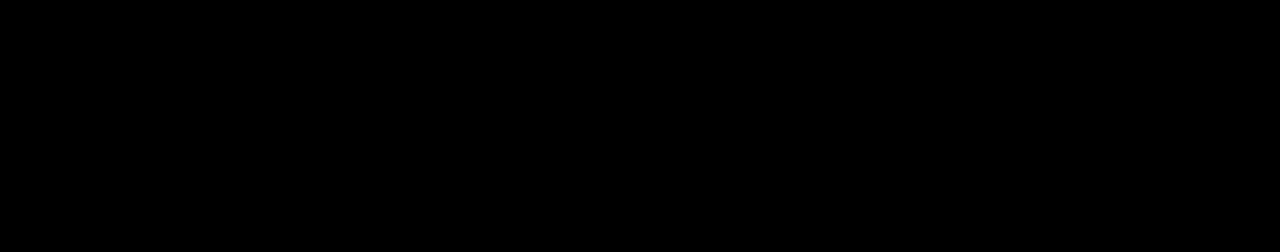
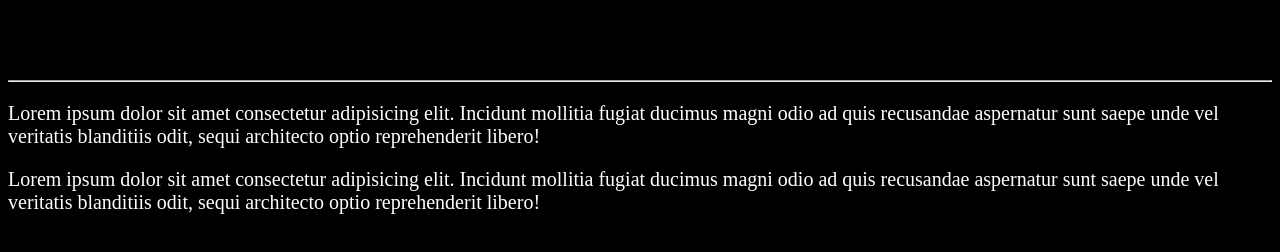
Before and after one commit to Ninjafio/init, a plain HTML site: page index.html in a window 1280 px wide. Drawn offline with Linux system fonts and the light colour scheme.

Commit message:
add content

```diff
--- a/css/style.css
+++ b/css/style.css
@@ -1,3 +1,8 @@
 body {
     background-color: black;
 }
+
+p {
+    color: white;
+    font-size: 20px;
+}
--- a/index.html
+++ b/index.html
@@ -10,5 +10,12 @@
     <h1>
         Основы Git
     </h1>
+    <hr>
+    <p>
+        Lorem ipsum dolor sit amet consectetur adipisicing elit. Incidunt mollitia fugiat ducimus magni odio ad quis recusandae aspernatur sunt saepe unde vel veritatis blanditiis odit, sequi architecto optio reprehenderit libero!
+    </p>
+    <p>
+        Lorem ipsum dolor sit amet consectetur adipisicing elit. Incidunt mollitia fugiat ducimus magni odio ad quis recusandae aspernatur sunt saepe unde vel veritatis blanditiis odit, sequi architecto optio reprehenderit libero!
+    </p>
 </body>
 </html>
```
